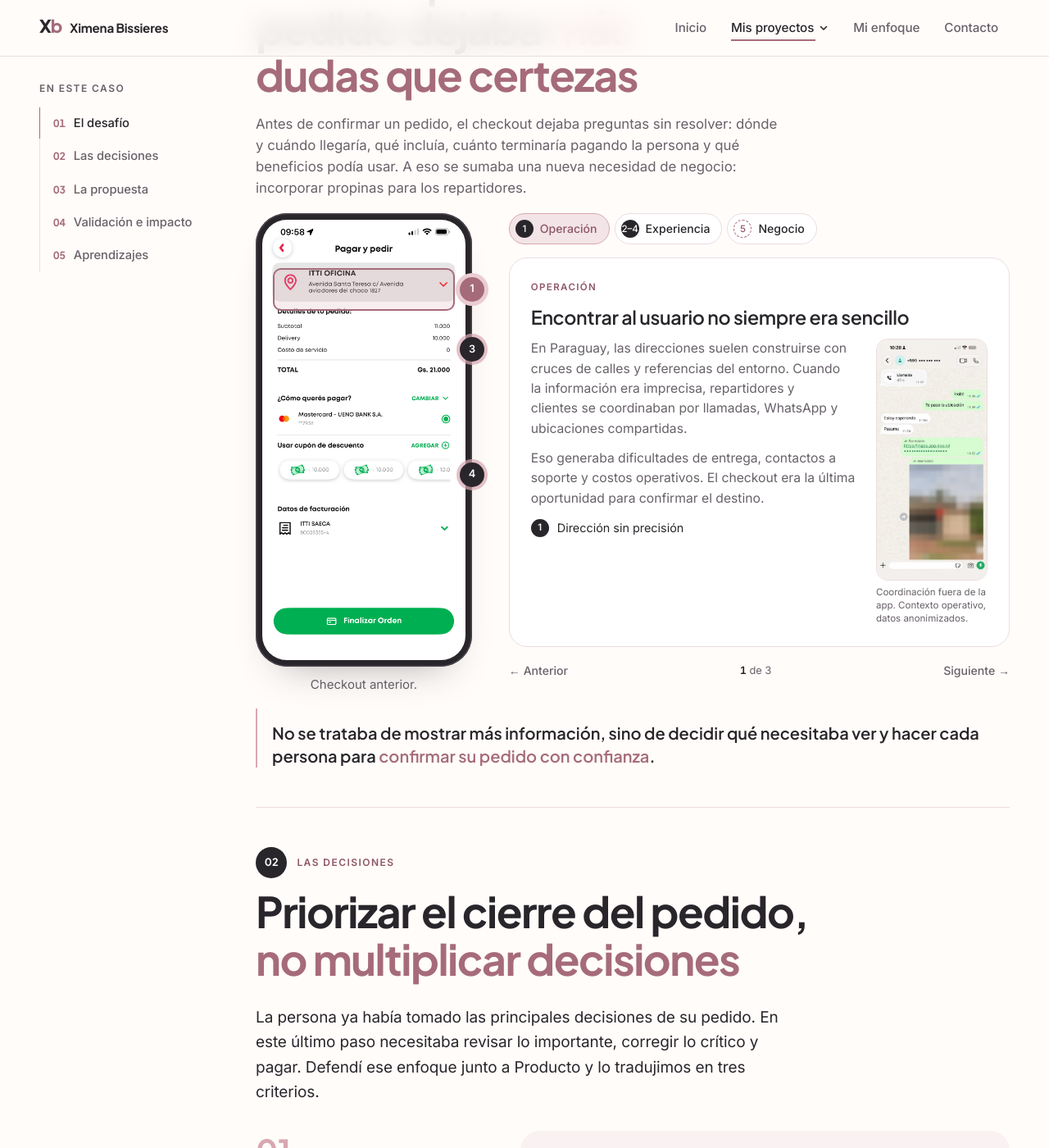
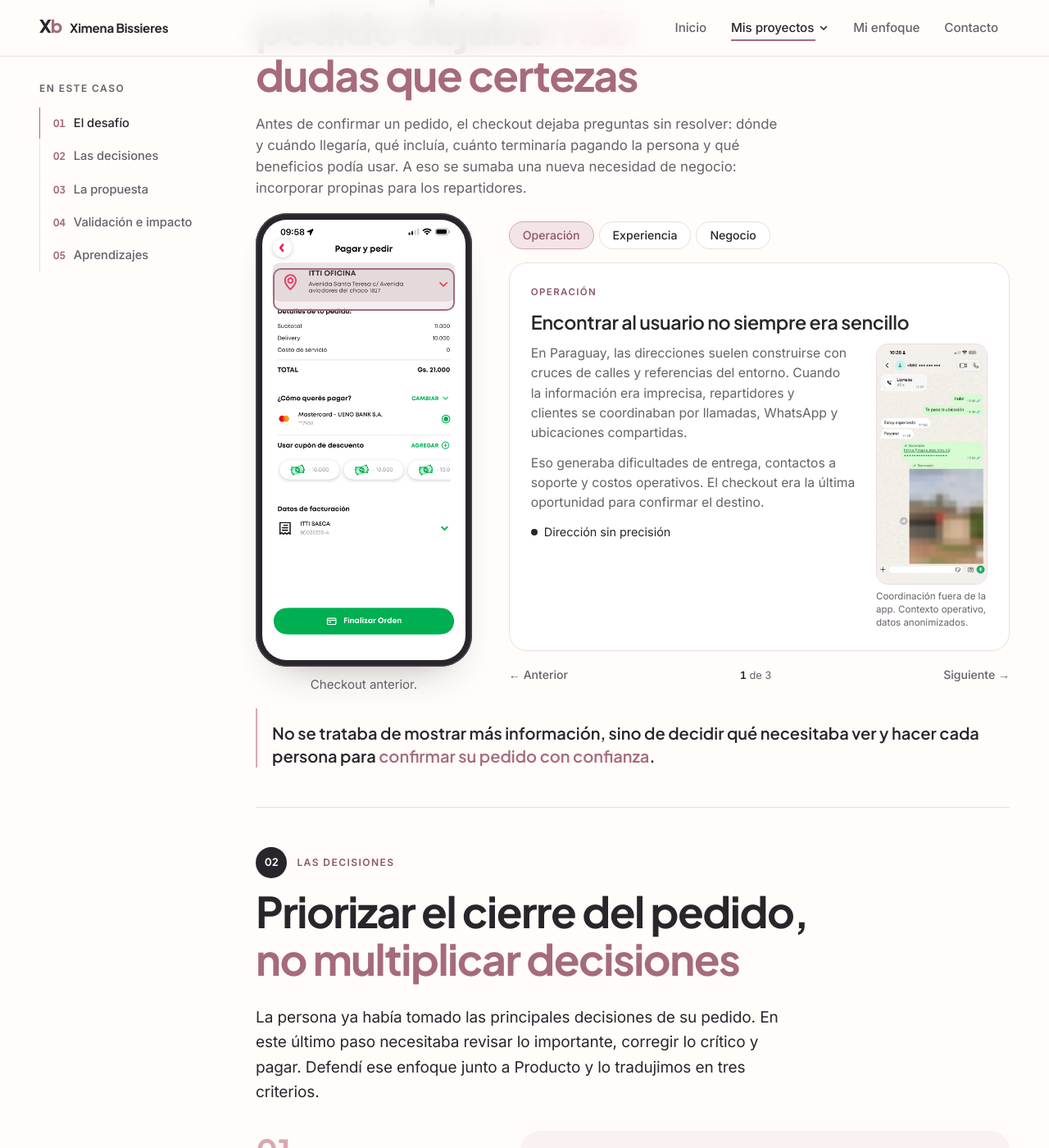
Before and after one commit to ximebissieres/Ximebissieres.github.io, a Jekyll site: the page built from proyectos/monchis.html, in a window 1280 px wide and 1400 px high, scrolled down 927 px. Shown: the whole window at 82% size. Built offline with Jekyll 4.4.1, drawn with Linux system fonts in a browser that asks for light colours.

Commit message:
Monchis: El desafío con la pantalla anterior centrada respecto de la card y sin números
Co-Authored-By: Claude Opus 5.5 <noreply@anthropic.com>
Claude-Session: https://claude.ai/code/session_01DJ4kQgEHjb3PtnpPBBuZ5X

```diff
--- a/assets/styles.css
+++ b/assets/styles.css
@@ -2129,3 +2129,10 @@ body { font-family: var(--sans); font-size: var(--fs-body); line-height: 1.65; f
 .prop-video .pv-play { position: relative; left: auto; top: auto; bottom: auto; transform: none; margin-top: clamp(-36px, -2.4vw, -16px); }
 @media (hover: hover) { .prop-video .pv-play:hover { transform: scale(1.04); } }
 .prop-video .pv-player { width: 100%; padding-bottom: 0; }
+
+/* Monchis · 01 El desafío: pantalla y card centradas entre sí, sin números */
+@media (min-width: 900px) { .explorer { align-items: center; } .ex-side { align-content: center; } }
+.ex-tabs [role="tab"] { padding: 9px 16px; }
+.ex-fr li { gap: 8px; }
+.ex-fr li::before { content: ""; width: 8px; height: 8px; border-radius: 50%; background: var(--ink); flex: none; }
+.ex-fr li.is-absent::before { background: transparent; border: 1.5px dashed var(--rose); box-sizing: border-box; width: 10px; height: 10px; }
--- a/proyectos/monchis.html
+++ b/proyectos/monchis.html
@@ -36,18 +36,15 @@ summary: 'En Monchis, los pedidos podían ser con envío a domicilio, retiro en
             <span class="ex-hl" data-for="op" style="left:8%;top:12%;width:84%;height:9.4%" aria-hidden="true"></span>
             <span class="ex-hl" data-for="exp" style="left:8%;top:21.6%;width:84%;height:16.6%" aria-hidden="true"></span>
             <span class="ex-hl" data-for="exp" style="left:8%;top:49.4%;width:85%;height:13.4%" aria-hidden="true"></span>
-            <button type="button" class="ex-pin" data-go="op" style="top:16.7%" aria-label="Fricción 1, dirección sin precisión: ver Operación">1</button>
-            <button type="button" class="ex-pin" data-go="exp" style="top:30%" aria-label="Fricción 3, costos sin jerarquía: ver Experiencia">3</button>
-            <button type="button" class="ex-pin" data-go="exp" style="top:57.6%" aria-label="Fricción 4, cupones sin contexto: ver Experiencia">4</button>
           </div>
           <figcaption class="fig-cap ex-cap">Checkout anterior. <span class="ex-absent-note">Lo que falta no se puede señalar: no existía en esta pantalla.</span></figcaption>
         </figure>
 
         <div class="ex-side">
           <div class="ex-tabs" role="tablist" aria-label="Dimensiones del desafío">
-            <button type="button" role="tab" id="ex-tab-1" aria-controls="ex-p-1" aria-selected="true" data-go="op"><span>1</span>Operación</button>
-            <button type="button" role="tab" id="ex-tab-2" aria-controls="ex-p-2" aria-selected="false" tabindex="-1" data-go="exp"><span>2–4</span>Experiencia</button>
-            <button type="button" role="tab" id="ex-tab-3" aria-controls="ex-p-3" aria-selected="false" tabindex="-1" data-go="neg" class="is-absent"><span>5</span>Negocio</button>
+            <button type="button" role="tab" id="ex-tab-1" aria-controls="ex-p-1" aria-selected="true" data-go="op">Operación</button>
+            <button type="button" role="tab" id="ex-tab-2" aria-controls="ex-p-2" aria-selected="false" tabindex="-1" data-go="exp">Experiencia</button>
+            <button type="button" role="tab" id="ex-tab-3" aria-controls="ex-p-3" aria-selected="false" tabindex="-1" data-go="neg" class="is-absent">Negocio</button>
           </div>
 
           <div class="ex-panels">
@@ -58,7 +55,7 @@ summary: 'En Monchis, los pedidos podían ser con envío a domicilio, retiro en
                 <div class="ex-ev-text">
                   <p>En Paraguay, las direcciones suelen construirse con cruces de calles y referencias del entorno. Cuando la información era imprecisa, repartidores y clientes se coordinaban por llamadas, WhatsApp y ubicaciones compartidas.</p>
                   <p>Eso generaba dificultades de entrega, contactos a soporte y costos operativos. El checkout era la última oportunidad para confirmar el destino.</p>
-                  <ul class="ex-fr"><li><b>1</b> Dirección sin precisión</li></ul>
+                  <ul class="ex-fr"><li>Dirección sin precisión</li></ul>
                 </div>
                 <figure class="ex-chat">
                   <img src="/assets/img/monchis-whatsapp-ejemplo.webp" alt="Chat de WhatsApp entre repartidor y cliente, con datos anonimizados: una llamada, mensajes pidiendo la ubicación, un enlace de Google Maps y una foto difuminada de la fachada" width="849" height="1851" loading="lazy" decoding="async">
@@ -72,9 +69,9 @@ summary: 'En Monchis, los pedidos podían ser con envío a domicilio, retiro en
               <h3>Faltaba información para decidir con confianza</h3>
               <p>El detalle de productos y los tiempos estimados no eran visibles. Los cobros no tenían una jerarquía clara, y los cupones aparecían como montos, sin explicar su beneficio ni sus condiciones.</p>
               <ul class="ex-fr">
-                <li class="is-absent"><b>2</b> Información del pedido incompleta <span>no existía</span></li>
-                <li><b>3</b> Costos sin jerarquía clara</li>
-                <li><b>4</b> Cupones sin contexto</li>
+                <li class="is-absent">Información del pedido incompleta <span>no existía</span></li>
+                <li>Costos sin jerarquía clara</li>
+                <li>Cupones sin contexto</li>
               </ul>
             </section>
 
@@ -82,7 +79,7 @@ summary: 'En Monchis, los pedidos podían ser con envío a domicilio, retiro en
               <p class="ex-kicker">Negocio</p>
               <h3>Sumar valor sin agregar fricción</h3>
               <p>El negocio necesitaba incorporar propinas para los repartidores y dar más visibilidad a los beneficios disponibles. El reto era integrarlo en una pantalla que ya concentraba decisiones importantes, sin distraer de finalizar el pedido.</p>
-              <ul class="ex-fr"><li class="is-absent"><b>5</b> Sin opción de propina <span>no existía</span></li></ul>
+              <ul class="ex-fr"><li class="is-absent">Sin opción de propina <span>no existía</span></li></ul>
             </section>
           </div>
 
```
